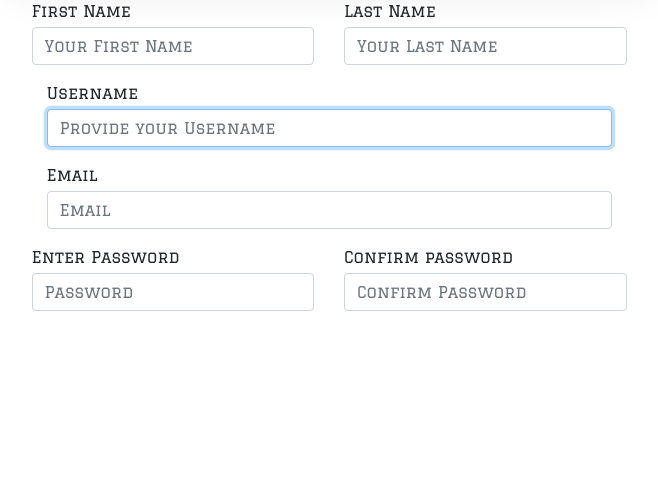
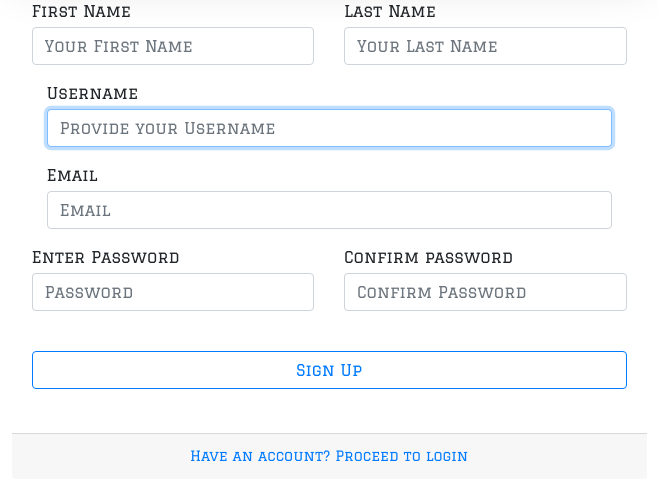
Before and after one commit to Reuben-Kipkemboi/Django-login, a Django app: page /register/ in a window 1280 px wide. Shown: the part 176-676 px from the top of the page, without its empty margins (311-969 px from the left). Run offline with Django 4.2, Linux system fonts and the light colour scheme; some libraries are stand-ins or nearby versions.

Commit message:
ts:registration - tests registration of a user

```diff
--- a/app/templates/registration.html
+++ b/app/templates/registration.html
@@ -12,8 +12,8 @@
                 </div>
 
                 <div class="card-body">
-                    {% csrf_token %}
                     <form action="" method="POST">
+                        {% csrf_token %}
                         <div class="row">
                             <div class="col-md-6">
                                 <div class="form-group">
@@ -55,16 +55,27 @@
                                 </div>
                             </div>
                         </div>
+
+                        <div class="form-group mt-4 mb-0">
+                            <button type="submit" class="col-md-12 btn btn-outline-primary">Sign Up</button><br><br>
+                        </div>
+                    </form>
                 </div>
+                <div class="card-footer text-center">
+                    <div class="small">
+                        <a href="#">Have an account? Proceed to login</a>
+                    </div>
+                </div>
+            </div>
 
 
 
 
-                </form>
-            </div>
+            </form>
         </div>
     </div>
 </div>
 </div>
 </div>
+</div>
 {% endblock content %}
--- a/app/urls.py
+++ b/app/urls.py
@@ -3,6 +3,7 @@ from . import views
 
 urlpatterns=[
     path('', views.home,name='home'),
-    path('register/', views.register,name='register')
+    path('register/', views.register,name='register'),
+    path('login/', views.login,name='login')
 
 ]
--- a/app/views.py
+++ b/app/views.py
@@ -10,17 +10,20 @@ def home(request):
 
 
 def register(request):
-    if request.user.is_authenticated:
-        return redirect('home')
-    else:
-        form = RegisterForm()
-        if request.method =="POST":
-            form = RegisterForm(request.POST)
-            if form.is_valid():
-                form.save()
-                user = form.cleaned_data.get('username')
-                email = form.cleaned_data.get('email')
-                messages.success(request, "account created for" + user )
-                return redirect('login')
+    # if request.user.is_authenticated:
+    #     return redirect('home')
+    # else:
+    form = RegisterForm()
+    if request.method =="POST":
+        form = RegisterForm(request.POST)
+        if form.is_valid():
+            form.save()
+            user = form.cleaned_data.get('username')
+            email = form.cleaned_data.get('email')
+            messages.success(request, "account created for" + user )
+            return redirect('login')
 
     return render(request, 'registration.html', {'form': form})
+
+def login(request):
+    return render(request, 'login.html')
```
Also changed, not shown: db.sqlite3.
